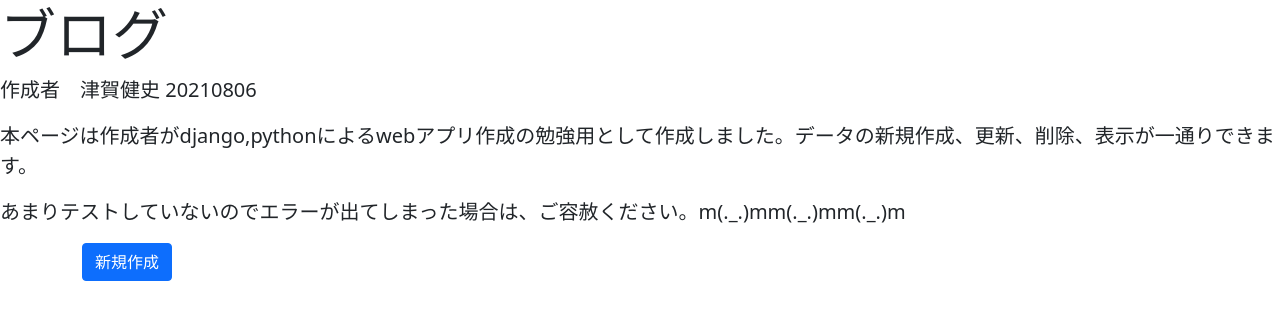
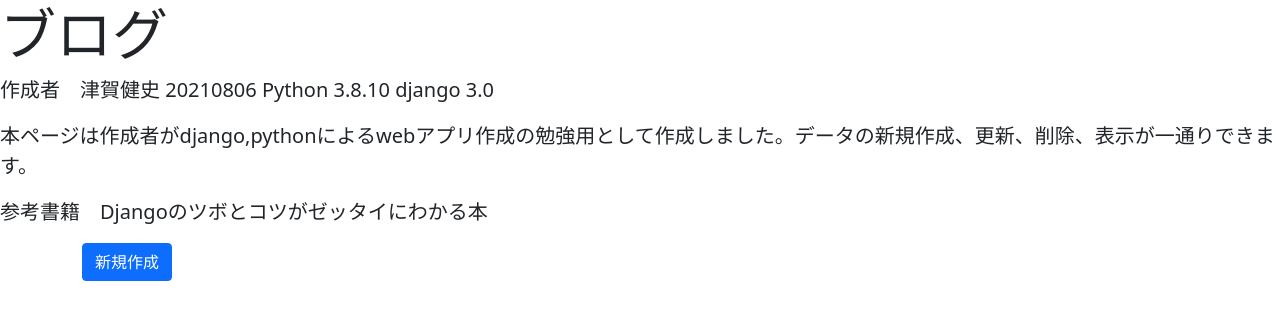
Before and after one commit to tsugat/blogproject, a Django app: template templates/list.html in a window 1280 px wide. Shown: the top 320 px of the page. Run offline with Django 3.2, Linux system fonts and the light colour scheme; the template is opened without the code that fills it, so the values that code supplies are empty.

Commit message:
20210903commenthennkou

```diff
--- a/templates/list.html
+++ b/templates/list.html
@@ -15,9 +15,9 @@
     {% block header %}
     <div class="jumbotron">
         <h1 class="display-4">ブログ</h1>
-        <p class="lead">作成者　津賀健史 20210806</p>
+        <p class="lead">作成者　津賀健史 20210806 Python 3.8.10 django 3.0</p>
         <p class="lead">本ページは作成者がdjango,pythonによるwebアプリ作成の勉強用として作成しました。データの新規作成、更新、削除、表示が一通りできます。</p>
-        <p class="lead">あまりテストしていないのでエラーが出てしまった場合は、ご容赦ください。m(._.)mm(._.)mm(._.)m</p>
+        <p class="lead">参考書籍　Djangoのツボとコツがゼッタイにわかる本</p>
     </div>
     {% endblock header %}
     {% block content %}
```
